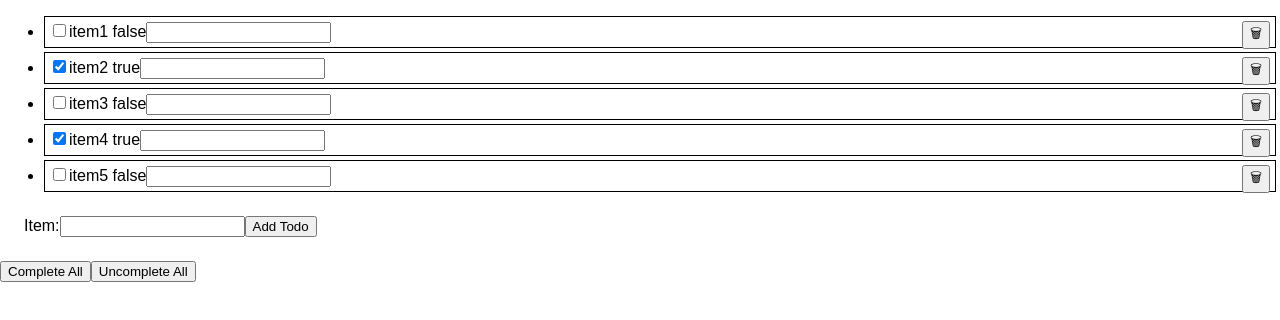
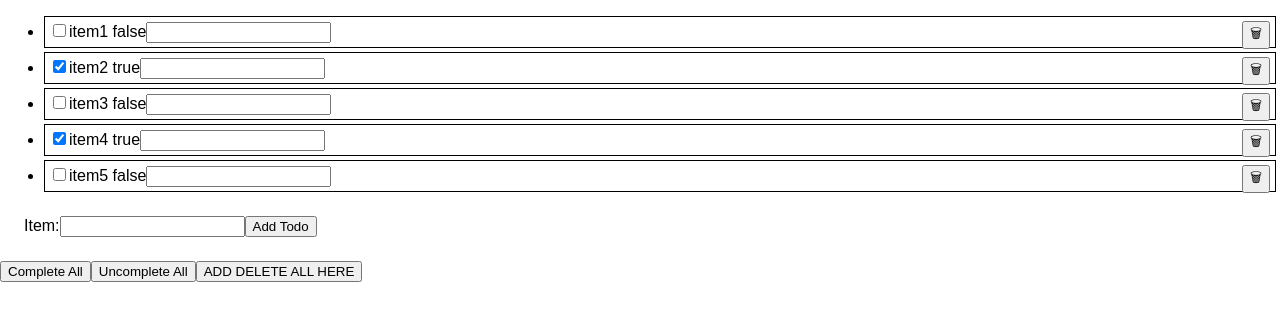
Before and after one commit to jakefishbain/todo-js, a React (Create React App) app: page / in a window 1280 px wide. Shown: the top 320 px of the page. Built offline with nearby package versions, Linux system fonts and the light colour scheme.

Commit message:
ready to add delete all button

```diff
--- a/src/TodoActions.js
+++ b/src/TodoActions.js
@@ -6,6 +6,7 @@ class TodoActions extends Component {
 			<div>
 				<button className='completeAllBtn' onClick={() => this.props.onCompleteAll(this.props.items) }>Complete All</button>
 				<button className='uncompleteAllBtn' onClick={() => this.props.onUncompleteAll(this.props.items) }>Uncomplete All</button>
+				<button>ADD DELETE ALL HERE</button>
 			</div>
 		)
 	}
```
